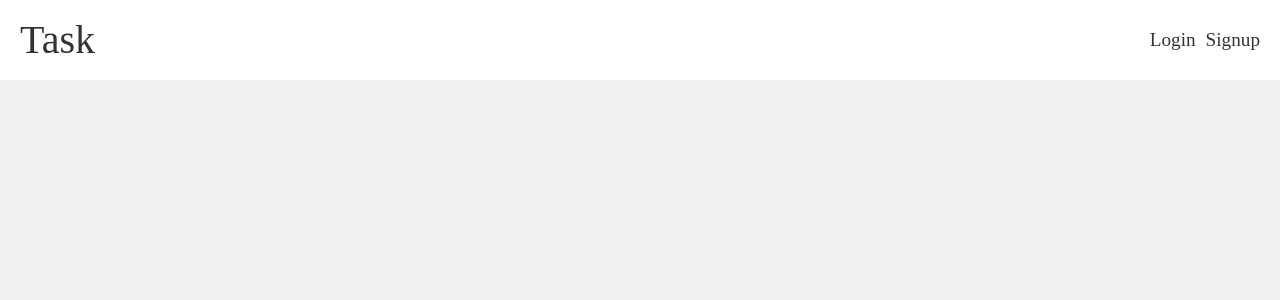
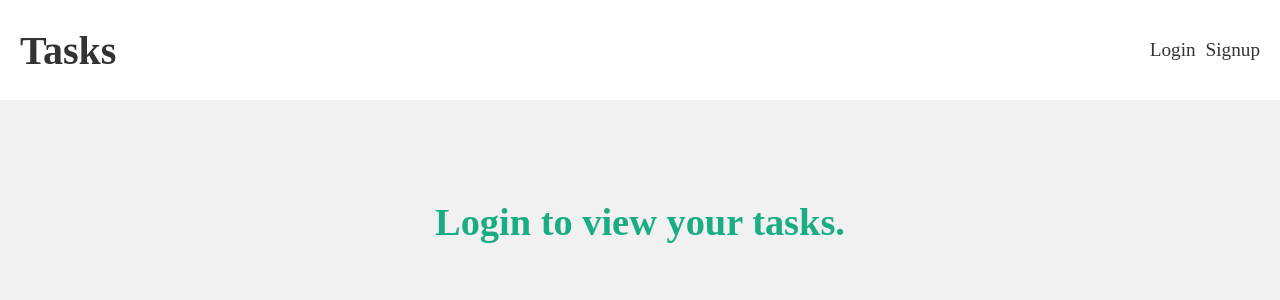
Before and after one commit to FH-Fahad/tasks_frontend, a React (Vite) app: page / in a window 1280 px wide. Shown: the top 300 px of the page. Built offline with nearby package versions, Linux system fonts and the light colour scheme.

Commit message:
Minor Update

```diff
--- a/src/App.jsx
+++ b/src/App.jsx
@@ -15,7 +15,7 @@ function App() {
       <Navbar />
       <div>
         <Routes>
-          <Route path="/" element={user && <Home />} />
+          <Route path="/" element={user ? <Home /> : <NotLoggedIn />} />
           <Route
             path="/login"
             element={user ? <Navigate to="/" /> : <Login />}
@@ -30,4 +30,12 @@ function App() {
   );
 }
 
+function NotLoggedIn() {
+  return (
+    <div className="notLoggedIn">
+      <h1>Login to view your tasks.</h1>
+    </div>
+  );
+}
+
 export default App;
--- a/src/components/Navbar.jsx
+++ b/src/components/Navbar.jsx
@@ -13,8 +13,8 @@ const Navbar = () => {
   return (
     <header>
       <div className="container">
-        <Link to="/">
-          <h1>Task</h1>
+        <Link to="https://tasks-frontend-eight.vercel.app/">
+          <h1>Tasks</h1>
         </Link>
         <nav>
           {user && (
--- a/src/index.css
+++ b/src/index.css
@@ -1,6 +1,6 @@
-@tailwind base;
+/* @tailwind base;
 @tailwind components;
-@tailwind utilities;
+@tailwind utilities; */
 
 :root {
     --primary: #1aac83;
@@ -224,6 +224,13 @@ form h2 {
     color: var(--primary);
 }
 
+.notLoggedIn {
+    text-align: center;
+    margin-top: 100px;
+    font-size: 1.2em;
+    color: var(--primary);
+}
+
 @media (max-width: 800px) {
     .pages {
         padding: 5px;
```
